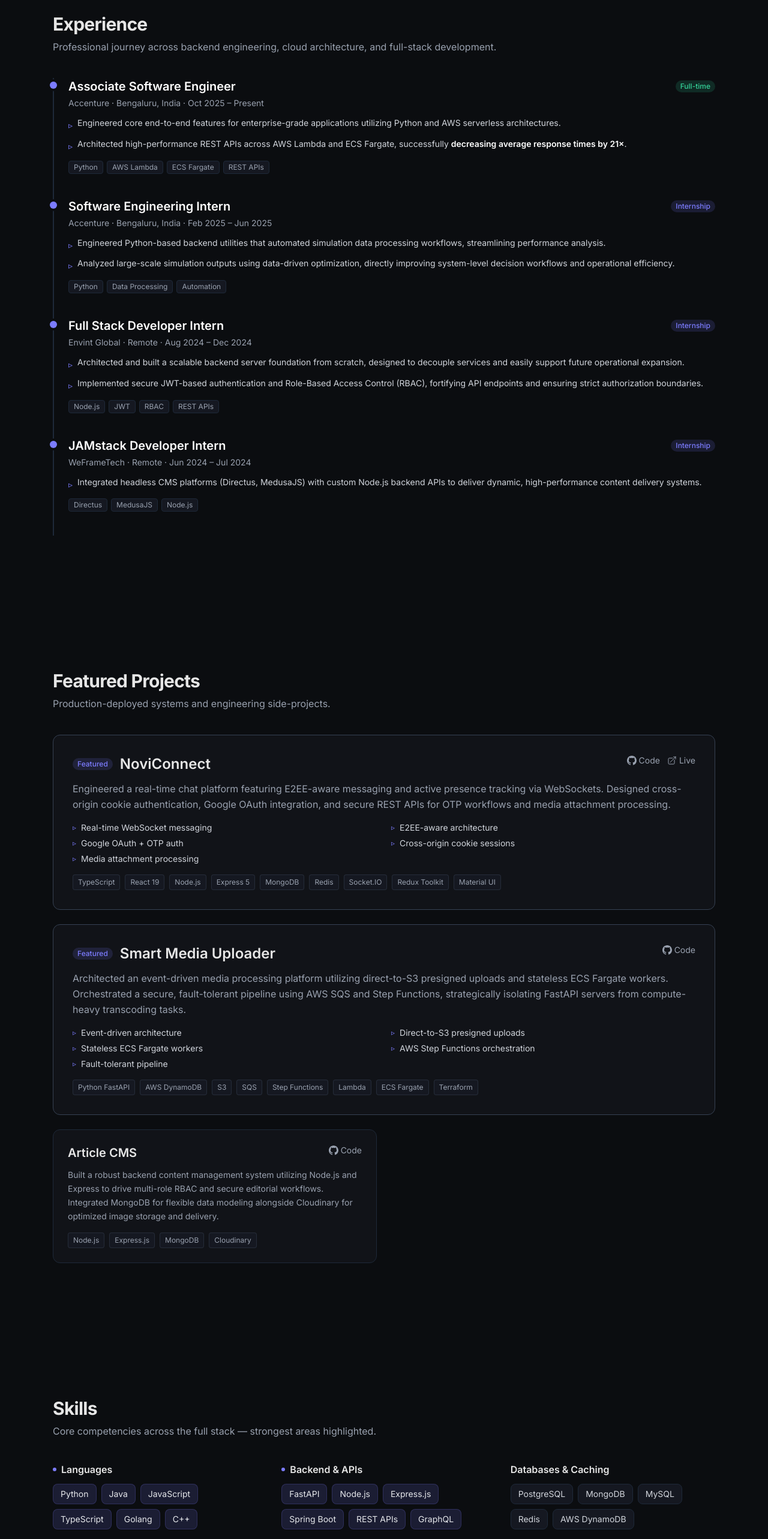
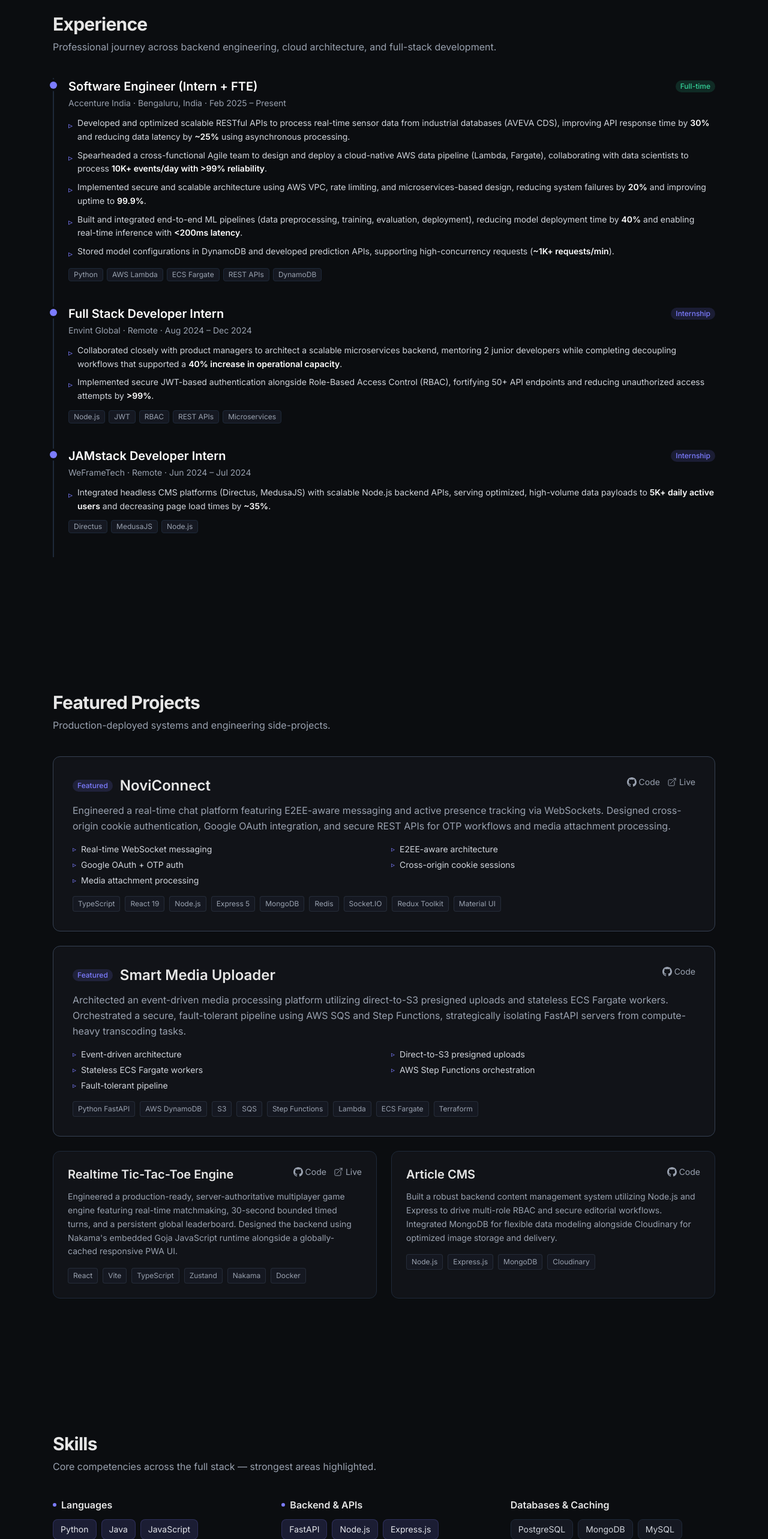
Before and after one commit to 009-KumarJi/portfolio, a Next.js app: page / in a window 1280 px wide. Shown: the part 1280-3846 px from the top of the page at 60% size. Built offline with nearby package versions, Linux system fonts and the light colour scheme.

Commit message:
feat: add professional experience timeline, project portfolio, and skills data with resume upload

```diff
--- a/components/experience/ExperienceTimeline.tsx
+++ b/components/experience/ExperienceTimeline.tsx
@@ -15,27 +15,18 @@
 
 const experiences: ExperienceEntry[] = [
   {
-    role: "Associate Software Engineer",
-    company: "Accenture",
-    period: "Oct 2025 – Present",
+    role: "Software Engineer (Intern + FTE)",
+    company: "Accenture India",
+    period: "Feb 2025 – Present",
     location: "Bengaluru, India",
     type: "full-time",
-    techTags: ["Python", "AWS Lambda", "ECS Fargate", "REST APIs"],
+    techTags: ["Python", "AWS Lambda", "ECS Fargate", "REST APIs", "DynamoDB"],
     points: [
-      "Engineered core end-to-end features for enterprise-grade applications utilizing Python and AWS serverless architectures.",
-      "Architected high-performance REST APIs across AWS Lambda and ECS Fargate, successfully **decreasing average response times by 21×**.",
-    ],
-  },
-  {
-    role: "Software Engineering Intern",
-    company: "Accenture",
-    period: "Feb 2025 – Jun 2025",
-    location: "Bengaluru, India",
-    type: "internship",
-    techTags: ["Python", "Data Processing", "Automation"],
-    points: [
-      "Engineered Python-based backend utilities that automated simulation data processing workflows, streamlining performance analysis.",
-      "Analyzed large-scale simulation outputs using data-driven optimization, directly improving system-level decision workflows and operational efficiency.",
+      "Developed and optimized scalable RESTful APIs to process real-time sensor data from industrial databases (AVEVA CDS), improving API response time by **30%** and reducing data latency by **~25%** using asynchronous processing.",
+      "Spearheaded a cross-functional Agile team to design and deploy a cloud-native AWS data pipeline (Lambda, Fargate), collaborating with data scientists to process **10K+ events/day with >99% reliability**.",
+      "Implemented secure and scalable architecture using AWS VPC, rate limiting, and microservices-based design, reducing system failures by **20%** and improving uptime to **99.9%**.",
+      "Built and integrated end-to-end ML pipelines (data preprocessing, training, evaluation, deployment), reducing model deployment time by **40%** and enabling real-time inference with **<200ms latency**.",
+      "Stored model configurations in DynamoDB and developed prediction APIs, supporting high-concurrency requests (**~1K+ requests/min**).",
     ],
   },
   {
@@ -44,10 +35,10 @@
     period: "Aug 2024 – Dec 2024",
     location: "Remote",
     type: "internship",
-    techTags: ["Node.js", "JWT", "RBAC", "REST APIs"],
+    techTags: ["Node.js", "JWT", "RBAC", "REST APIs", "Microservices"],
     points: [
-      "Architected and built a scalable backend server foundation from scratch, designed to decouple services and easily support future operational expansion.",
-      "Implemented secure JWT-based authentication and Role-Based Access Control (RBAC), fortifying API endpoints and ensuring strict authorization boundaries.",
+      "Collaborated closely with product managers to architect a scalable microservices backend, mentoring 2 junior developers while completing decoupling workflows that supported a **40% increase in operational capacity**.",
+      "Implemented secure JWT-based authentication alongside Role-Based Access Control (RBAC), fortifying 50+ API endpoints and reducing unauthorized access attempts by **>99%**.",
     ],
   },
   {
@@ -58,7 +49,7 @@
     type: "internship",
     techTags: ["Directus", "MedusaJS", "Node.js"],
     points: [
-      "Integrated headless CMS platforms (Directus, MedusaJS) with custom Node.js backend APIs to deliver dynamic, high-performance content delivery systems.",
+      "Integrated headless CMS platforms (Directus, MedusaJS) with scalable Node.js backend APIs, serving optimized, high-volume data payloads to **5K+ daily active users** and decreasing page load times by **~35%**.",
     ],
   },
 ];
--- a/data/projects.ts
+++ b/data/projects.ts
@@ -50,6 +50,28 @@
     featured: true,
   },
   {
+    title: "Realtime Tic-Tac-Toe Engine",
+    description:
+      "Engineered a production-ready, server-authoritative multiplayer game engine featuring real-time matchmaking, 30-second bounded timed turns, and a persistent global leaderboard. Designed the backend using Nakama's embedded Goja JavaScript runtime alongside a globally-cached responsive PWA UI.",
+    highlights: [
+      "Server-authoritative game logic",
+      "Real-time matchmaking",
+      "Persistent global leaderboard",
+      "Responsive PWA UI",
+    ],
+    stack: [
+      "React",
+      "Vite",
+      "TypeScript",
+      "Zustand",
+      "Nakama",
+      "Docker",
+    ],
+    github: "https://github.com/009-KumarJi/realtime-tictactoe-engine",
+    live: "https://realtime-tictactoe-engine.vercel.app/",
+    featured: false,
+  },
+  {
     title: "Article CMS",
     description:
       "Built a robust backend content management system utilizing Node.js and Express to drive multi-role RBAC and secure editorial workflows. Integrated MongoDB for flexible data modeling alongside Cloudinary for optimized image storage and delivery.",
--- a/data/skills.ts
+++ b/data/skills.ts
@@ -19,38 +19,35 @@
   ],
 
   cloud: [
-    "AWS",
+    "Amazon Web Services",
     "Azure",
-    "Lambda",
-    "SQS",
-    "Step Functions",
-    "ECS Fargate",
-    "Docker",
-    "Terraform",
+    "AWS Lambda",
+    "AWS SQS",
+    "AWS Step Functions",
     "Apache Kafka",
   ],
 
   frontend: [
     "React.js",
-    "Next.js",
     "HTML",
     "CSS",
     "Material UI",
-    "Redux Toolkit",
   ],
 
   tools: [
     "Git",
     "Docker",
     "Postman",
-    "Linux",
     "CI/CD",
+    "Agile/Scrum",
+    "Code Reviews",
+    "Cross-functional Collaboration",
   ],
 
   concepts: [
     "Microservices Architecture",
     "Event-Driven Systems",
-    "JWT / OAuth2 / SAML",
+    "Authentication (JWT, OAuth2, SAML)",
     "RBAC",
     "Distributed Systems",
   ],
```
Also changed, not shown: 1 other file (tests, documents, lock files or other folders).
